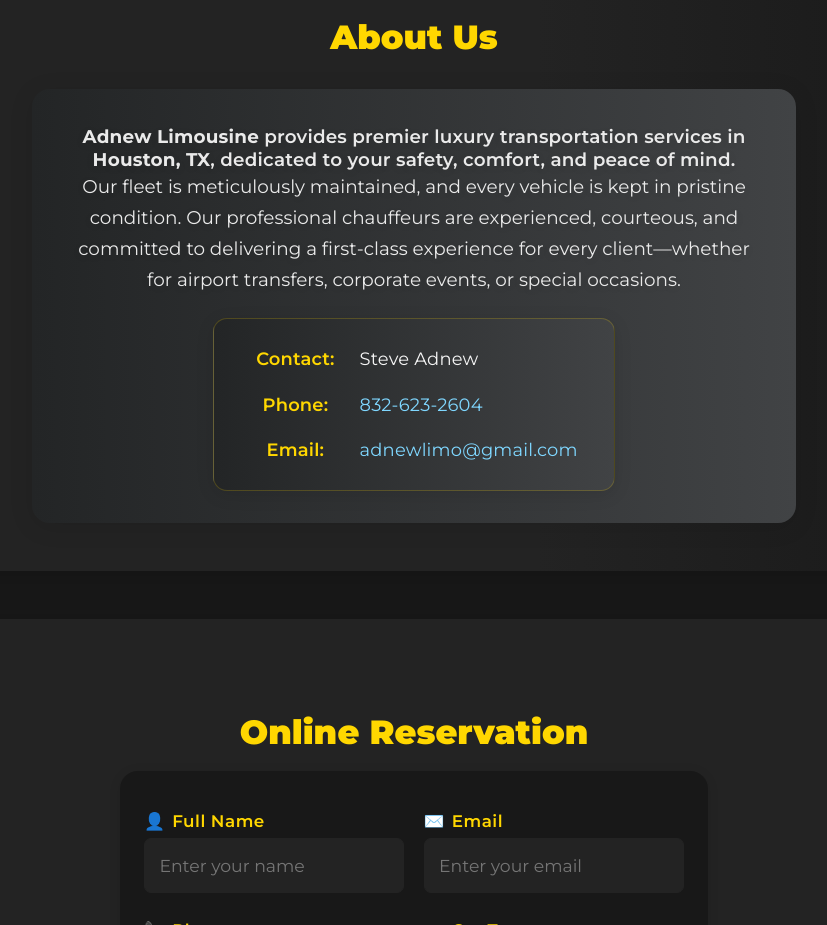
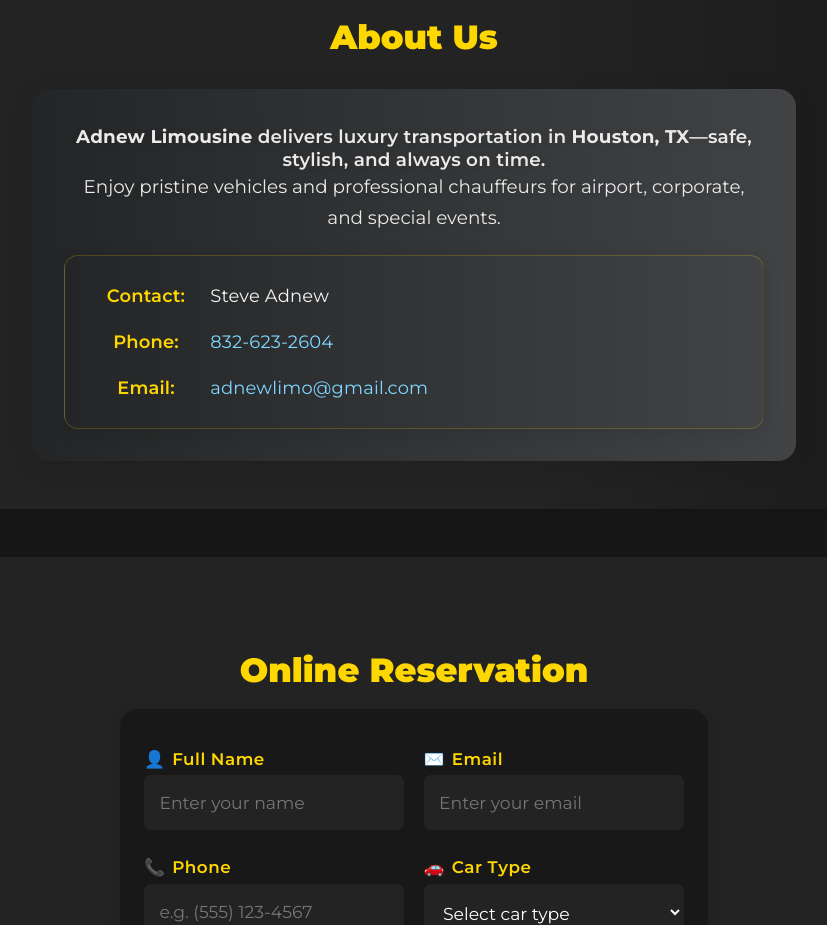
Before and after one commit to yosefkemer/adnew-limousine, a plain HTML site: page index.html in a window 1280 px wide. Shown: the part 1920-2845 px from the top of the page, without its empty margins (226-1053 px from the left). Drawn offline with Linux system fonts and the light colour scheme.

Commit message:
ui changes

```diff
--- a/index.html
+++ b/index.html
@@ -53,12 +53,12 @@
             <h2>About Us</h2>
             <div class="about-content">
                 <p class="about-intro">
-                    <strong>Adnew Limousine</strong> provides premier luxury transportation services in <strong>Houston, TX</strong>, dedicated to your safety, comfort, and peace of mind.
+                    <strong>Adnew Limousine</strong> delivers luxury transportation in <strong>Houston, TX</strong>—safe, stylish, and always on time.
                 </p>
                 <p class="about-details">
-                    Our fleet is meticulously maintained, and every vehicle is kept in pristine condition. Our professional chauffeurs are experienced, courteous, and committed to delivering a first-class experience for every client—whether for airport transfers, corporate events, or special occasions.
+                    Enjoy pristine vehicles and professional chauffeurs for airport, corporate, and special events.
                 </p>
-                <span class="about-contact contact-card">
+                <span class="about-contact contact-card center-contact">
                     <span class="contact-row"><strong>Contact:</strong> <span>Steve Adnew</span></span>
                     <span class="contact-row"><strong>Phone:</strong> <a href="tel:8326232604">832-623-2604</a></span>
                     <span class="contact-row"><strong>Email:</strong> <a href="mailto:adnewlimo@gmail.com">adnewlimo@gmail.com</a></span>
--- a/styles.css
+++ b/styles.css
@@ -501,6 +501,14 @@
   color: #ffd700;
   text-decoration: underline;
 }
+.center-contact {
+  display: flex;
+  flex-direction: column;
+  align-items: center;
+  justify-content: center;
+  margin-left: auto;
+  margin-right: auto;
+}
 @media (max-width: 900px) {
     .service-list {
         flex-direction: column;
```
